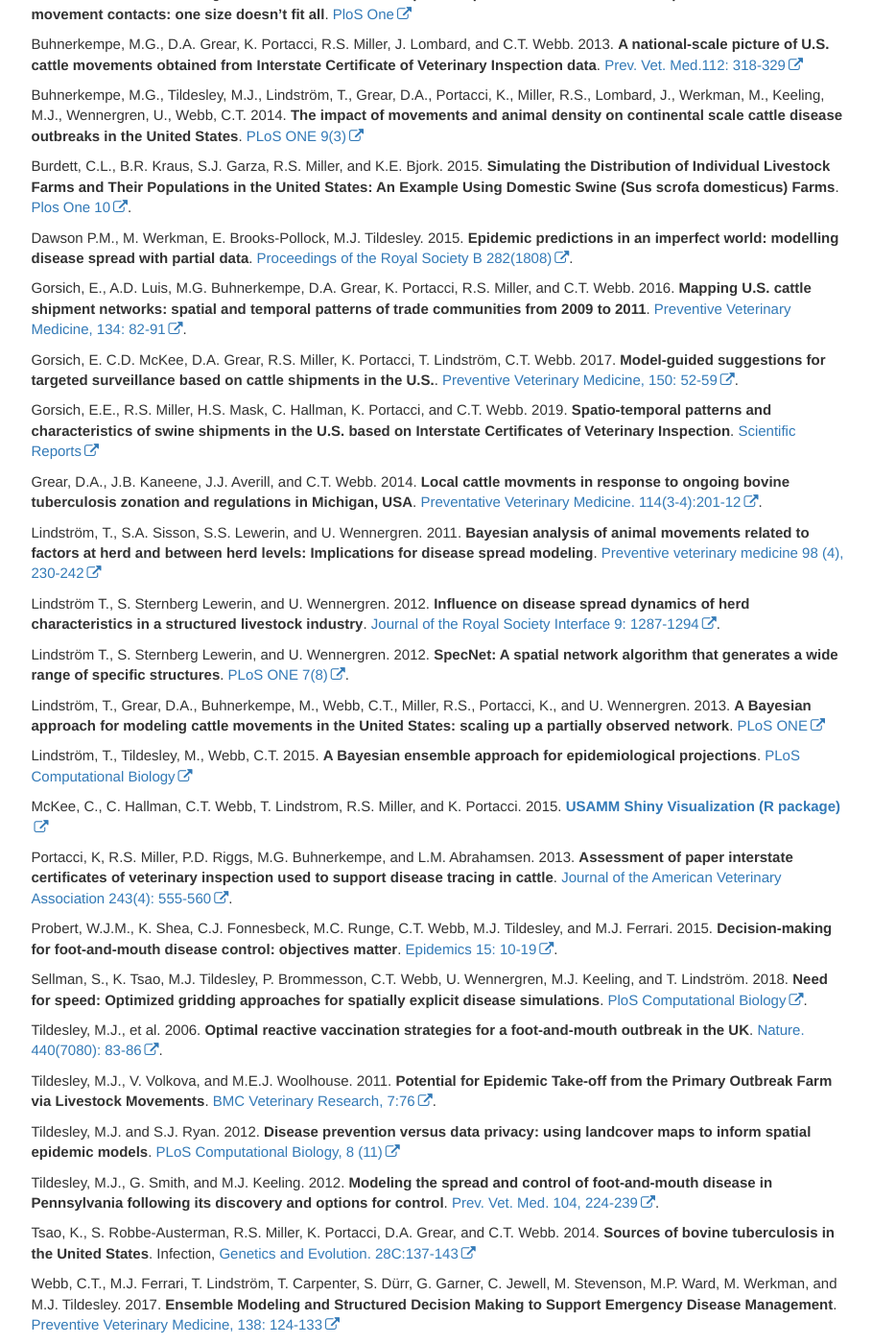
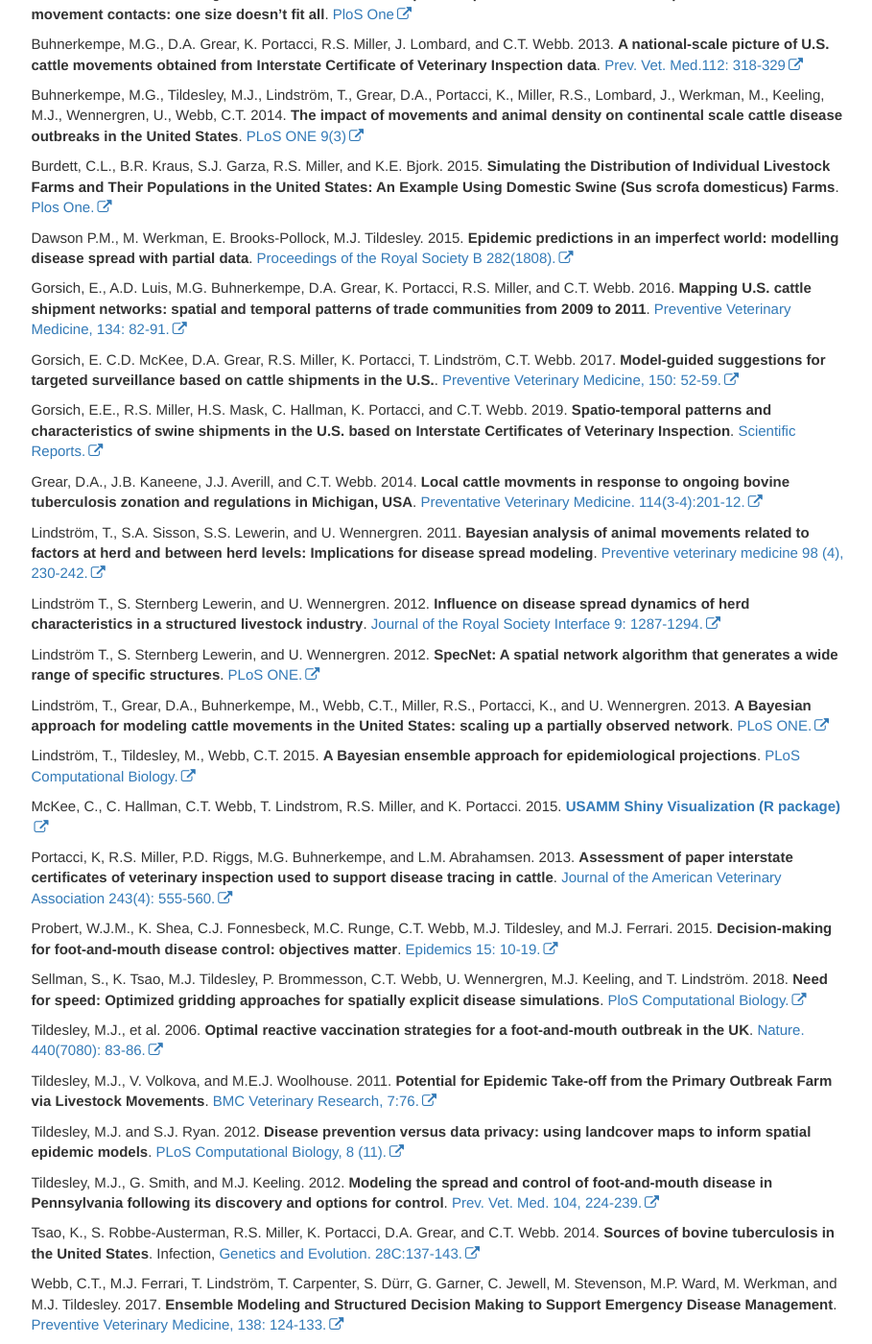
Before and after one commit to webblabb/usammusdos, a Jekyll site: the page built from pages/literature.md, in a window 1280 px wide and 1400 px high, scrolled down 355 px. Shown: the whole window at 96% size, without its empty margins (330-1239 px from the left). Built offline with Jekyll 4.4.1, drawn with Linux system fonts in a browser that asks for light colours; nearby versions of some CDN libraries; comment, search, counter and statistics services are not loaded; some of the changed text lies outside the part shown.

Commit message:
Update literature.md

```diff
--- a/pages/literature.md
+++ b/pages/literature.md
@@ -18,46 +18,46 @@ Buhnerkempe, M.G., D.A. Grear, K. Portacci, R.S. Miller, J. Lombard, and C.T. We
 
 Buhnerkempe, M.G., Tildesley, M.J., Lindström, T., Grear, D.A., Portacci, K., Miller, R.S., Lombard, J., Werkman, M., Keeling, M.J., Wennergren, U., Webb, C.T. 2014. **The impact of movements and animal density on continental scale cattle disease outbreaks in the United States**. [PLoS ONE 9(3)](https://doi.org/10.1371/journal.pone.0091724)
 
-Burdett, C.L., B.R. Kraus, S.J. Garza, R.S. Miller, and K.E. Bjork. 2015. **Simulating the Distribution of Individual Livestock Farms and Their Populations in the United States: An Example Using Domestic Swine (Sus scrofa domesticus) Farms**. [Plos One 10](https://doi.org/10.1371/journal.pone.0140338).
+Burdett, C.L., B.R. Kraus, S.J. Garza, R.S. Miller, and K.E. Bjork. 2015. **Simulating the Distribution of Individual Livestock Farms and Their Populations in the United States: An Example Using Domestic Swine (Sus scrofa domesticus) Farms**. [Plos One.](https://doi.org/10.1371/journal.pone.0140338)
 
-Dawson P.M., M. Werkman, E. Brooks-Pollock, M.J. Tildesley. 2015. **Epidemic predictions in an imperfect world: modelling disease spread with partial data**. [Proceedings of the Royal Society B 282(1808)](https://doi.org/10.1098/rspb.2015.0205).
+Dawson P.M., M. Werkman, E. Brooks-Pollock, M.J. Tildesley. 2015. **Epidemic predictions in an imperfect world: modelling disease spread with partial data**. [Proceedings of the Royal Society B 282(1808).](https://doi.org/10.1098/rspb.2015.0205)
 
-Gorsich, E., A.D. Luis, M.G. Buhnerkempe, D.A. Grear, K. Portacci, R.S. Miller, and C.T. Webb. 2016. **Mapping U.S. cattle shipment networks: spatial and temporal patterns of trade communities from 2009 to 2011**. [Preventive Veterinary Medicine, 134: 82-91](https://doi.org/10.1016/j.prevetmed.2016.09.023).
+Gorsich, E., A.D. Luis, M.G. Buhnerkempe, D.A. Grear, K. Portacci, R.S. Miller, and C.T. Webb. 2016. **Mapping U.S. cattle shipment networks: spatial and temporal patterns of trade communities from 2009 to 2011**. [Preventive Veterinary Medicine, 134: 82-91.](https://doi.org/10.1016/j.prevetmed.2016.09.023)
 
-Gorsich, E. C.D. McKee, D.A. Grear, R.S. Miller, K. Portacci, T. Lindström, C.T. Webb. 2017. **Model-guided suggestions for targeted surveillance based on cattle shipments in the U.S.**. [Preventive Veterinary Medicine, 150: 52-59](https://doi.org/10.1016/j.prevetmed.2017.12.004).
+Gorsich, E. C.D. McKee, D.A. Grear, R.S. Miller, K. Portacci, T. Lindström, C.T. Webb. 2017. **Model-guided suggestions for targeted surveillance based on cattle shipments in the U.S.**. [Preventive Veterinary Medicine, 150: 52-59.](https://doi.org/10.1016/j.prevetmed.2017.12.004)
 
-Gorsich, E.E., R.S. Miller, H.S. Mask, C. Hallman, K. Portacci, and C.T. Webb. 2019. **Spatio-temporal patterns and characteristics of swine shipments in the U.S. based on Interstate Certificates of Veterinary Inspection**. [Scientific Reports](https://doi.org/10.1038/s41598-019-40556-z)
+Gorsich, E.E., R.S. Miller, H.S. Mask, C. Hallman, K. Portacci, and C.T. Webb. 2019. **Spatio-temporal patterns and characteristics of swine shipments in the U.S. based on Interstate Certificates of Veterinary Inspection**. [Scientific Reports.](https://doi.org/10.1038/s41598-019-40556-z)
 
-Grear, D.A., J.B. Kaneene, J.J. Averill, and C.T. Webb. 2014. **Local cattle movments in response to ongoing bovine tuberculosis zonation and regulations in Michigan, USA**. [Preventative Veterinary Medicine. 114(3-4):201-12](https://doi.org/10.1016/j.prevetmed.2014.03.008).
+Grear, D.A., J.B. Kaneene, J.J. Averill, and C.T. Webb. 2014. **Local cattle movments in response to ongoing bovine tuberculosis zonation and regulations in Michigan, USA**. [Preventative Veterinary Medicine. 114(3-4):201-12.](https://doi.org/10.1016/j.prevetmed.2014.03.008)
 
-Lindström, T., S.A. Sisson, S.S. Lewerin, and U. Wennergren. 2011. **Bayesian analysis of animal movements related to factors at herd and between herd levels: Implications for disease spread modeling**. [Preventive veterinary medicine 98 (4), 230-242](https://doi.org/10.1016/j.prevetmed.2010.11.005)
+Lindström, T., S.A. Sisson, S.S. Lewerin, and U. Wennergren. 2011. **Bayesian analysis of animal movements related to factors at herd and between herd levels: Implications for disease spread modeling**. [Preventive veterinary medicine 98 (4), 230-242.](https://doi.org/10.1016/j.prevetmed.2010.11.005)
 
-Lindström T., S. Sternberg Lewerin, and U. Wennergren. 2012. **Influence on disease spread dynamics of herd characteristics in a structured livestock industry**. [Journal of the Royal Society Interface 9: 1287-1294](https://doi.org/10.1098/rsif.2011.0625).
+Lindström T., S. Sternberg Lewerin, and U. Wennergren. 2012. **Influence on disease spread dynamics of herd characteristics in a structured livestock industry**. [Journal of the Royal Society Interface 9: 1287-1294.](https://doi.org/10.1098/rsif.2011.0625)
 
-Lindström T., S. Sternberg Lewerin, and U. Wennergren. 2012. **SpecNet: A spatial network algorithm that generates a wide range of specific structures**. [PLoS ONE 7(8)](https://doi.org/10.1371/journal.pone.0042679).
+Lindström T., S. Sternberg Lewerin, and U. Wennergren. 2012. **SpecNet: A spatial network algorithm that generates a wide range of specific structures**. [PLoS ONE.](https://doi.org/10.1371/journal.pone.0042679)
 
-Lindström, T., Grear, D.A., Buhnerkempe, M., Webb, C.T., Miller, R.S., Portacci, K., and U. Wennergren. 2013. **A Bayesian approach for modeling cattle movements in the United States: scaling up a partially observed network**. [PLoS ONE](https://doi.org/10.1371/journal.pone.0053432)
+Lindström, T., Grear, D.A., Buhnerkempe, M., Webb, C.T., Miller, R.S., Portacci, K., and U. Wennergren. 2013. **A Bayesian approach for modeling cattle movements in the United States: scaling up a partially observed network**. [PLoS ONE.](https://doi.org/10.1371/journal.pone.0053432)
 
-Lindström, T., Tildesley, M., Webb, C.T. 2015. **A Bayesian ensemble approach for epidemiological projections**. [PLoS Computational Biology](https://doi.org/10.1371/journal.pcbi.1004187)
+Lindström, T., Tildesley, M., Webb, C.T. 2015. **A Bayesian ensemble approach for epidemiological projections**. [PLoS Computational Biology.](https://doi.org/10.1371/journal.pcbi.1004187)
 
 McKee, C., C. Hallman, C.T. Webb, T. Lindstrom, R.S. Miller, and K. Portacci. 2015. [**USAMM Shiny Visualization (R package)**](https://usamm-gen-net.shinyapps.io/usamm-gen-net/)
 
-Portacci, K, R.S. Miller, P.D. Riggs, M.G. Buhnerkempe, and L.M. Abrahamsen. 2013. **Assessment of paper interstate certificates of veterinary inspection used to support disease tracing in cattle**. [Journal of the American Veterinary Association 243(4): 555-560](https://doi.org/10.2460/javma.243.4.555).
+Portacci, K, R.S. Miller, P.D. Riggs, M.G. Buhnerkempe, and L.M. Abrahamsen. 2013. **Assessment of paper interstate certificates of veterinary inspection used to support disease tracing in cattle**. [Journal of the American Veterinary Association 243(4): 555-560.](https://doi.org/10.2460/javma.243.4.555)
 
-Probert, W.J.M., K. Shea, C.J. Fonnesbeck, M.C. Runge, C.T. Webb, M.J. Tildesley, and M.J. Ferrari. 2015. **Decision-making for foot-and-mouth disease control: objectives matter**. [Epidemics 15: 10-19](https://doi.org/10.1016/j.epidem.2015.11.002).
+Probert, W.J.M., K. Shea, C.J. Fonnesbeck, M.C. Runge, C.T. Webb, M.J. Tildesley, and M.J. Ferrari. 2015. **Decision-making for foot-and-mouth disease control: objectives matter**. [Epidemics 15: 10-19.](https://doi.org/10.1016/j.epidem.2015.11.002)
 
-Sellman, S., K. Tsao, M.J. Tildesley, P. Brommesson, C.T. Webb, U. Wennergren, M.J. Keeling, and T. Lindström. 2018. **Need for speed: Optimized gridding approaches for spatially explicit disease simulations**. [PloS Computational Biology](https://doi.org/10.1371/journal.pcbi.1006086).
+Sellman, S., K. Tsao, M.J. Tildesley, P. Brommesson, C.T. Webb, U. Wennergren, M.J. Keeling, and T. Lindström. 2018. **Need for speed: Optimized gridding approaches for spatially explicit disease simulations**. [PloS Computational Biology.](https://doi.org/10.1371/journal.pcbi.1006086)
 
-Tildesley, M.J., et al. 2006. **Optimal reactive vaccination strategies for a foot-and-mouth outbreak in the UK**. [Nature. 440(7080): 83-86](https://doi.org/10.1038/nature04324).
+Tildesley, M.J., et al. 2006. **Optimal reactive vaccination strategies for a foot-and-mouth outbreak in the UK**. [Nature. 440(7080): 83-86.](https://doi.org/10.1038/nature04324)
 
-Tildesley, M.J., V. Volkova, and M.E.J. Woolhouse. 2011. **Potential for Epidemic Take-off from the Primary Outbreak Farm via Livestock Movements**. [BMC Veterinary Research, 7:76](https://doi.org/10.1186/1746-6148-7-76).
+Tildesley, M.J., V. Volkova, and M.E.J. Woolhouse. 2011. **Potential for Epidemic Take-off from the Primary Outbreak Farm via Livestock Movements**. [BMC Veterinary Research, 7:76.](https://doi.org/10.1186/1746-6148-7-76)
 
-Tildesley, M.J. and S.J. Ryan. 2012. **Disease prevention versus data privacy: using landcover maps to inform spatial epidemic models**. [PLoS Computational Biology, 8 (11)](https://doi.org/10.1371/journal.pcbi.1002723)
+Tildesley, M.J. and S.J. Ryan. 2012. **Disease prevention versus data privacy: using landcover maps to inform spatial epidemic models**. [PLoS Computational Biology, 8 (11).](https://doi.org/10.1371/journal.pcbi.1002723)
 
-Tildesley, M.J., G. Smith, and M.J. Keeling. 2012. **Modeling the spread and control of foot-and-mouth disease in Pennsylvania following its discovery and options for control**. [Prev. Vet. Med. 104, 224-239](https://doi.org/10.1016/j.prevetmed.2011.11.007).
+Tildesley, M.J., G. Smith, and M.J. Keeling. 2012. **Modeling the spread and control of foot-and-mouth disease in Pennsylvania following its discovery and options for control**. [Prev. Vet. Med. 104, 224-239.](https://doi.org/10.1016/j.prevetmed.2011.11.007)
 
-Tsao, K., S. Robbe-Austerman, R.S. Miller, K. Portacci, D.A. Grear, and C.T. Webb. 2014. **Sources of bovine tuberculosis in the United States**. Infection, [Genetics and Evolution. 28C:137-143](https://doi.org/10.1016/j.meegid.2014.09.025)
+Tsao, K., S. Robbe-Austerman, R.S. Miller, K. Portacci, D.A. Grear, and C.T. Webb. 2014. **Sources of bovine tuberculosis in the United States**. Infection, [Genetics and Evolution. 28C:137-143.](https://doi.org/10.1016/j.meegid.2014.09.025)
 
-Webb, C.T., M.J. Ferrari, T. Lindström, T. Carpenter, S. Dürr, G. Garner, C. Jewell, M. Stevenson, M.P. Ward, M. Werkman, and M.J. Tildesley. 2017. **Ensemble Modeling and Structured Decision Making to Support Emergency Disease Management**. [Preventive Veterinary Medicine, 138: 124-133](https://doi.org/10.1016/j.prevetmed.2017.01.003)
+Webb, C.T., M.J. Ferrari, T. Lindström, T. Carpenter, S. Dürr, G. Garner, C. Jewell, M. Stevenson, M.P. Ward, M. Werkman, and M.J. Tildesley. 2017. **Ensemble Modeling and Structured Decision Making to Support Emergency Disease Management**. [Preventive Veterinary Medicine, 138: 124-133.](https://doi.org/10.1016/j.prevetmed.2017.01.003)
 
-Werkman, M, M.J. Tildesley, E. Brooks-Pollock, and M.J. Keeling. 2016. **Preserving privacy whilst maintaining robust epidemiological predictions**. [Epidemics (17): 35-41](https://doi.org/10.1016/j.epidem.2016.10.004).
+Werkman, M, M.J. Tildesley, E. Brooks-Pollock, and M.J. Keeling. 2016. **Preserving privacy whilst maintaining robust epidemiological predictions**. [Epidemics (17): 35-41.](https://doi.org/10.1016/j.epidem.2016.10.004)
```
